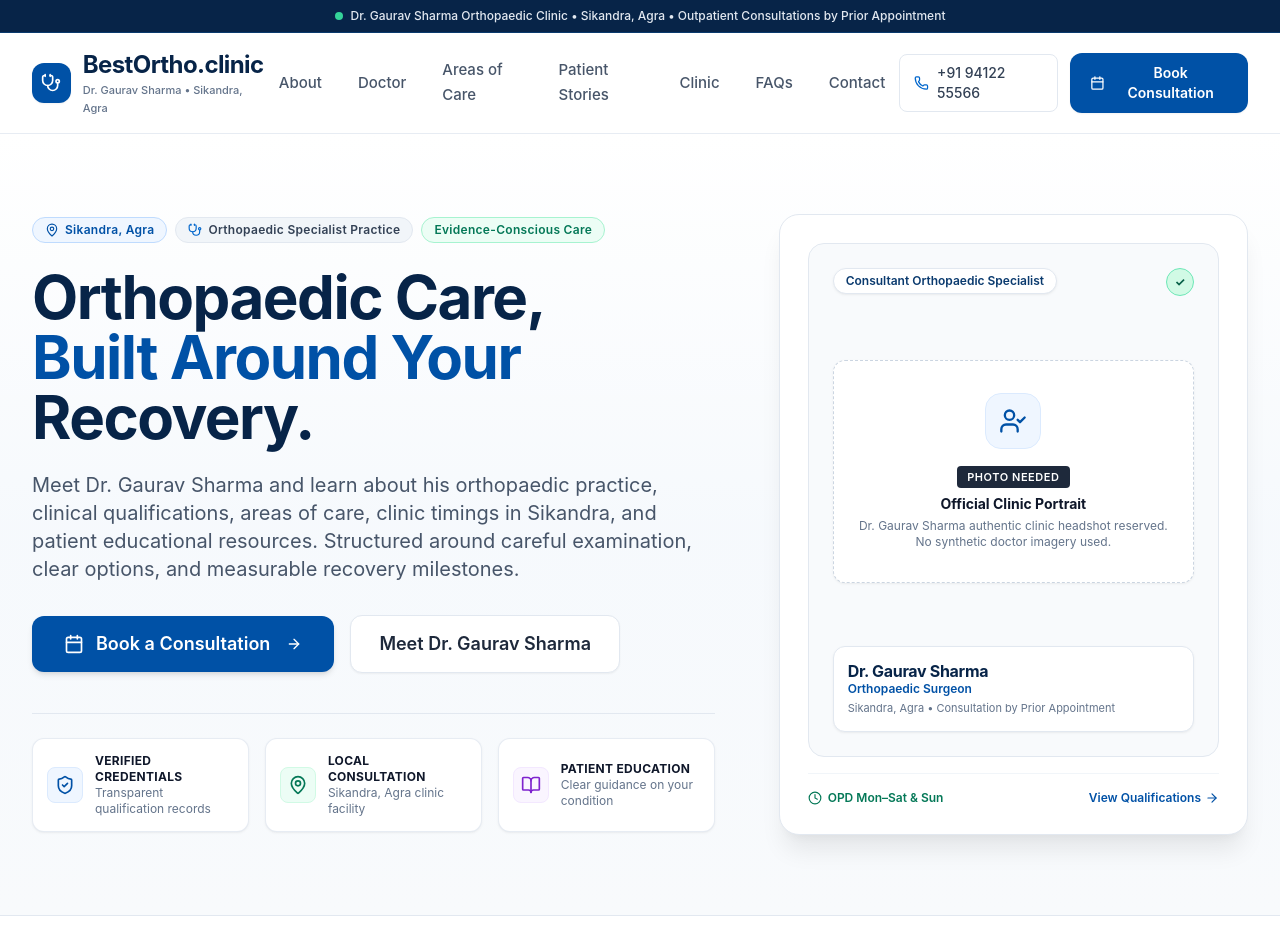
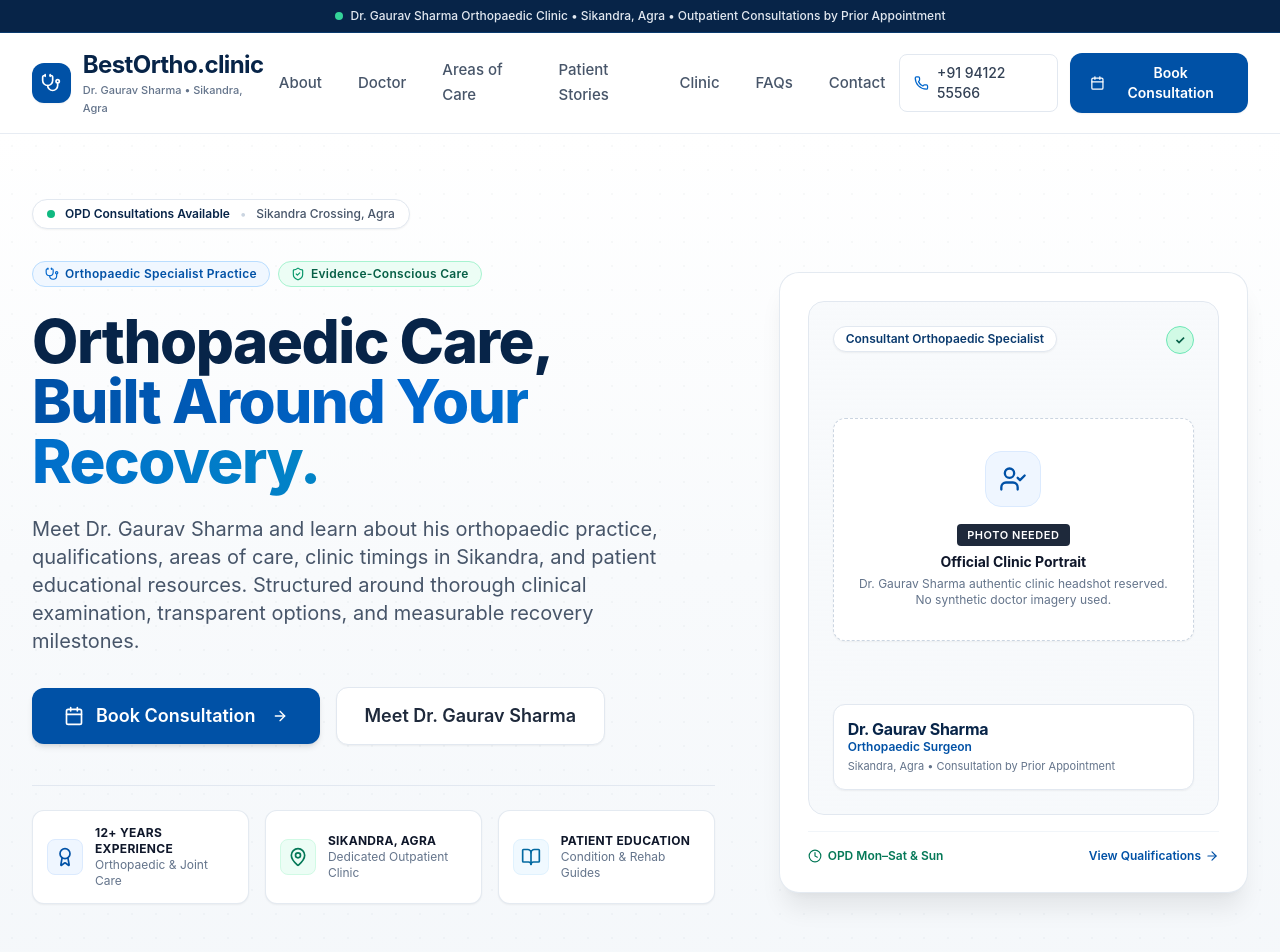
Before and after one commit to vilisipsum/bestortho.clinic, a Next.js app: page / in a window 1280 px wide. Shown: the top 952 px of the page. Built offline with nearby package versions, Linux system fonts and the light colour scheme.

Commit message:
feat: integrate theme-factory ocean-depths and canvas-design principles into medical design system

```diff
--- a/components/Hero.tsx
+++ b/components/Hero.tsx
@@ -2,7 +2,7 @@
 
 import React from 'react';
 import Link from 'next/link';
-import { ShieldCheck, MapPin, BookOpen, Calendar, ArrowRight, UserCheck, Stethoscope, Clock } from 'lucide-react';
+import { ShieldCheck, MapPin, BookOpen, Calendar, ArrowRight, UserCheck, Stethoscope, Clock, CheckCircle2, Award } from 'lucide-react';
 import { siteConfig, doctorProfile } from '@/lib/content';
 
 interface HeroProps {
@@ -11,36 +11,57 @@ interface HeroProps {
 
 export default function Hero({ onOpenBooking }: HeroProps) {
   return (
-    <section className="relative overflow-hidden bg-gradient-to-b from-white via-brand-50/25 to-slate-50 pt-10 pb-16 lg:py-20 border-b border-slate-200">
-      <div className="max-w-7xl mx-auto px-4 sm:px-6 lg:px-8">
+    <section className="relative overflow-hidden bg-gradient-to-b from-white via-slate-50/60 to-slate-100/50 pt-10 pb-16 lg:pt-16 lg:pb-24 border-b border-slate-200">
+      {/* Subtle Architectural Grid Background Accent */}
+      <div
+        className="absolute inset-0 opacity-[0.03] pointer-events-none -z-0"
+        style={{
+          backgroundImage: `radial-gradient(#0F2744 1px, transparent 1px)`,
+          backgroundSize: '24px 24px'
+        }}
+      />
+
+      <div className="relative z-10 max-w-7xl mx-auto px-4 sm:px-6 lg:px-8">
+
+        {/* Top Status Bar: Immediate Clinic Availability */}
+        <div className="inline-flex items-center gap-2.5 px-3.5 py-1.5 rounded-full bg-white border border-slate-200 shadow-sm text-xs font-medium text-slate-700 mb-8">
+          <span className="flex h-2 w-2 relative">
+            <span className="animate-ping absolute inline-flex h-full w-full rounded-full bg-emerald-400 opacity-75"></span>
+            <span className="relative inline-flex rounded-full h-2 w-2 bg-emerald-500"></span>
+          </span>
+          <span className="font-semibold text-brand-950">OPD Consultations Available</span>
+          <span className="text-slate-300">•</span>
+          <span className="text-slate-600">Sikandra Crossing, Agra</span>
+        </div>
+
         <div className="grid grid-cols-1 lg:grid-cols-12 gap-12 lg:gap-16 items-center">
 
-          {/* Left Column: Editorial Headline & Copy */}
+          {/* Left Column: Authoritative Editorial Presentation */}
           <div className="lg:col-span-7 flex flex-col">
+
             {/* Pill Labels */}
             <div className="flex flex-wrap items-center gap-2 mb-6">
-              <span className="pill-badge bg-blue-50 text-brand-700 border-blue-200">
-                <MapPin className="w-3.5 h-3.5" />
-                Sikandra, Agra
-              </span>
-              <span className="pill-badge bg-slate-100 text-slate-700 border-slate-200">
+              <span className="pill-badge bg-brand-50 text-brand-700 border-brand-200">
                 <Stethoscope className="w-3.5 h-3.5 text-brand-600" />
                 Orthopaedic Specialist Practice
               </span>
-              <span className="pill-badge bg-emerald-50 text-emerald-700 border-emerald-200">
+              <span className="pill-badge bg-emerald-50 text-emerald-800 border-emerald-200">
+                <ShieldCheck className="w-3.5 h-3.5 text-emerald-600" />
                 Evidence-Conscious Care
               </span>
             </div>
 
             {/* Main Headline */}
-            <h1 className="text-4xl sm:text-5xl md:text-6xl font-bold text-brand-950 tracking-tight leading-[1.12] mb-6 font-display">
+            <h1 className="text-4xl sm:text-5xl md:text-6xl font-extrabold text-brand-950 tracking-tight leading-[1.12] mb-6 font-display">
               Orthopaedic Care, <br />
-              <span className="text-brand-700">Built Around Your</span> Recovery.
+              <span className="text-transparent bg-clip-text bg-gradient-to-r from-brand-700 via-brand-600 to-sky-600">
+                Built Around Your Recovery.
+              </span>
             </h1>
 
-            {/* Factual, Neutral Supporting Copy */}
+            {/* Factual, Trust-Building Supporting Copy */}
             <p className="text-lg sm:text-xl text-slate-600 leading-relaxed max-w-2xl mb-8 font-normal">
-              Meet Dr. Gaurav Sharma and learn about his orthopaedic practice, clinical qualifications, areas of care, clinic timings in Sikandra, and patient educational resources. Structured around careful examination, clear options, and measurable recovery milestones.
+              Meet Dr. Gaurav Sharma and learn about his orthopaedic practice, qualifications, areas of care, clinic timings in Sikandra, and patient educational resources. Structured around thorough clinical examination, transparent options, and measurable recovery milestones.
             </p>
 
             {/* Action Buttons */}
@@ -51,7 +72,7 @@ export default function Hero({ onOpenBooking }: HeroProps) {
                   className="btn-primary text-base sm:text-lg py-3.5 px-8 flex items-center gap-3 shadow-md"
                 >
                   <Calendar className="w-5 h-5" />
-                  <span>Book a Consultation</span>
+                  <span>Book Consultation</span>
                   <ArrowRight className="w-4 h-4 ml-1" />
                 </button>
               ) : (
@@ -60,7 +81,7 @@ export default function Hero({ onOpenBooking }: HeroProps) {
                   className="btn-primary text-base sm:text-lg py-3.5 px-8 flex items-center gap-3 shadow-md"
                 >
                   <Calendar className="w-5 h-5" />
-                  <span>Book a Consultation</span>
+                  <span>Book Consultation</span>
                   <ArrowRight className="w-4 h-4 ml-1" />
                 </Link>
               )}
@@ -73,38 +94,38 @@ export default function Hero({ onOpenBooking }: HeroProps) {
               </Link>
             </div>
 
-            {/* Small Trust Indicators Beneath Hero */}
+            {/* Trust Metrics Bar */}
             <div className="pt-6 border-t border-slate-200 grid grid-cols-1 sm:grid-cols-3 gap-4">
-              <div className="flex items-center gap-3 p-3.5 rounded-xl bg-white border border-slate-200/80 shadow-subtle">
+              <div className="flex items-center gap-3 p-3.5 rounded-xl bg-white border border-slate-200/90 shadow-sm">
                 <div className="w-9 h-9 rounded-lg bg-blue-50 border border-blue-100 flex items-center justify-center flex-shrink-0 text-brand-700">
-                  <ShieldCheck className="w-5 h-5" />
+                  <Award className="w-5 h-5" />
                 </div>
                 <div>
                   <h4 className="text-xs font-bold text-slate-900 tracking-wide uppercase">
-                    Verified Credentials
+                    12+ Years Experience
                   </h4>
                   <p className="text-xs text-slate-500">
-                    Transparent qualification records
+                    Orthopaedic & Joint Care
                   </p>
                 </div>
               </div>
 
-              <div className="flex items-center gap-3 p-3.5 rounded-xl bg-white border border-slate-200/80 shadow-subtle">
+              <div className="flex items-center gap-3 p-3.5 rounded-xl bg-white border border-slate-200/90 shadow-sm">
                 <div className="w-9 h-9 rounded-lg bg-emerald-50 border border-emerald-100 flex items-center justify-center flex-shrink-0 text-emerald-700">
                   <MapPin className="w-5 h-5" />
                 </div>
                 <div>
                   <h4 className="text-xs font-bold text-slate-900 tracking-wide uppercase">
-                    Local Consultation
+                    Sikandra, Agra
                   </h4>
                   <p className="text-xs text-slate-500">
-                    Sikandra, Agra clinic facility
+                    Dedicated Outpatient Clinic
                   </p>
                 </div>
               </div>
 
-              <div className="flex items-center gap-3 p-3.5 rounded-xl bg-white border border-slate-200/80 shadow-subtle">
-                <div className="w-9 h-9 rounded-lg bg-purple-50 border border-purple-100 flex items-center justify-center flex-shrink-0 text-purple-700">
+              <div className="flex items-center gap-3 p-3.5 rounded-xl bg-white border border-slate-200/90 shadow-sm">
+                <div className="w-9 h-9 rounded-lg bg-sky-50 border border-sky-100 flex items-center justify-center flex-shrink-0 text-sky-700">
                   <BookOpen className="w-5 h-5" />
                 </div>
                 <div>
@@ -112,7 +133,7 @@ export default function Hero({ onOpenBooking }: HeroProps) {
                     Patient Education
                   </h4>
                   <p className="text-xs text-slate-500">
-                    Clear guidance on your condition
+                    Condition & Rehab Guides
                   </p>
                 </div>
               </div>
@@ -120,19 +141,19 @@ export default function Hero({ onOpenBooking }: HeroProps) {
 
           </div>
 
-          {/* Right Column: Doctor Portrait Professional Composition */}
+          {/* Right Column: Doctor Portrait Editorial Composition */}
           <div className="lg:col-span-5">
             <div className="relative mx-auto max-w-md lg:max-w-none">
 
-              {/* Main Card with Refined Medical Aesthetics */}
-              <div className="bg-white rounded-3xl border border-slate-200 shadow-elevated overflow-hidden p-6 sm:p-7">
+              {/* Main Medical Specialist Card */}
+              <div className="bg-white rounded-3xl border border-slate-200/90 shadow-elevated overflow-hidden p-6 sm:p-7">
 
                 {/* Visual Frame for Authentic Doctor Photography */}
-                <div className="relative aspect-[4/5] rounded-2xl border border-slate-200 bg-slate-50 overflow-hidden flex flex-col justify-between p-6">
+                <div className="relative aspect-[4/5] rounded-2xl border border-slate-200 bg-gradient-to-b from-slate-50 to-slate-100/60 overflow-hidden flex flex-col justify-between p-6">
 
                   {/* Status Tag */}
                   <div className="flex justify-between items-start">
-                    <span className="px-3 py-1 rounded-full text-xs font-semibold bg-white border border-slate-200 text-brand-900 shadow-subtle">
+                    <span className="px-3 py-1 rounded-full text-xs font-semibold bg-white border border-slate-200 text-brand-900 shadow-sm">
                       Consultant Orthopaedic Specialist
                     </span>
                     <span className="w-7 h-7 rounded-full bg-emerald-100 border border-emerald-300 flex items-center justify-center text-xs font-bold text-emerald-800">
@@ -141,7 +162,7 @@ export default function Hero({ onOpenBooking }: HeroProps) {
                   </div>
 
                   {/* Reserved Portrait Space (Clearly labeled PHOTO NEEDED per compliance) */}
-                  <div className="my-auto py-8 px-4 rounded-xl bg-white border border-dashed border-slate-300 text-center shadow-subtle">
+                  <div className="my-auto py-8 px-4 rounded-xl bg-white border border-dashed border-slate-300 text-center shadow-sm">
                     <div className="w-14 h-14 mx-auto mb-3 rounded-2xl bg-blue-50 border border-blue-100 flex items-center justify-center text-brand-700">
                       <UserCheck className="w-7 h-7" />
                     </div>
@@ -157,7 +178,7 @@ export default function Hero({ onOpenBooking }: HeroProps) {
                   </div>
 
                   {/* Doctor Card Caption */}
-                  <div className="bg-white rounded-xl border border-slate-200 p-3.5 shadow-subtle">
+                  <div className="bg-white rounded-xl border border-slate-200 p-3.5 shadow-sm">
                     <h3 className="text-base font-bold text-brand-950 font-display leading-tight">
                       {doctorProfile.name}
                     </h3>
```
Also changed, not shown: components/PracticePhilosophy.tsx (+26 -21 lines).
